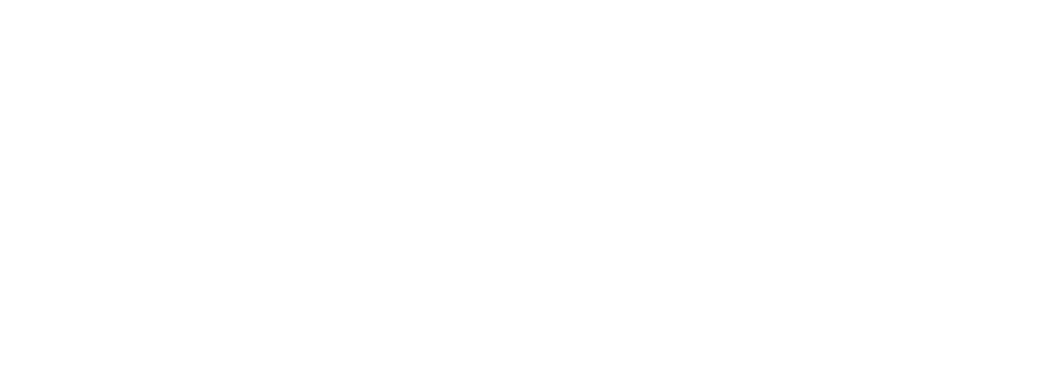
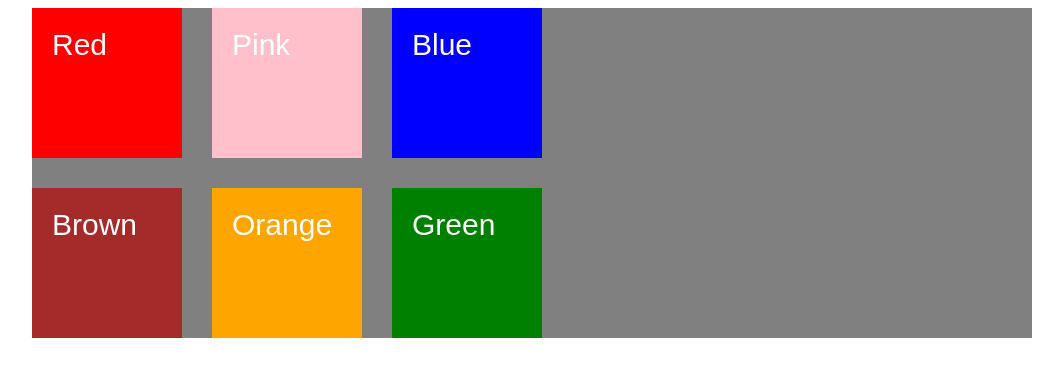
Before and after one commit to antonlazurko/css-grid-practise, a website: page src/index.html in a window 1280 px wide. Shown: the whole page, without its empty margins (108-1171 px from the left). Drawn offline with nearby package versions, Linux system fonts and the light colour scheme; files that its build step writes are made by us from their sources.

Commit message:
add grid template

```diff
--- a/src/index.html
+++ b/src/index.html
@@ -9,6 +9,13 @@
     <title>CSS GRID</title>
 </head>
 <body>
-
+    <div class="container">
+        <div class="item item-1">Red</div>
+        <div class="item item-2">Pink</div>
+        <div class="item item-3">Blue</div>
+        <div class="item item-4">Brown</div>
+        <div class="item item-5">Orange</div>
+        <div class="item item-6">Green</div>
+    </div>
 </body>
 </html>
--- a/src/sass/style.sass
+++ b/src/sass/style.sass
@@ -0,0 +1,25 @@
+.container
+    background-color: grey
+    width: 1000px
+    margin: 0 auto
+    display: grid
+    grid-template-columns: 150px 150px 150px
+    grid-template-rows: 150px 150px
+    grid-gap: 30px
+.item
+    padding: 20px
+    font-size: 30px
+    font-family: sans-serif
+    color: white
+    &-1
+        background-color: red
+    &-2
+        background-color: pink
+    &-3
+        background-color: blue
+    &-4
+        background-color: brown
+    &-5
+        background-color: orange
+    &-6
+        background-color: green
```
